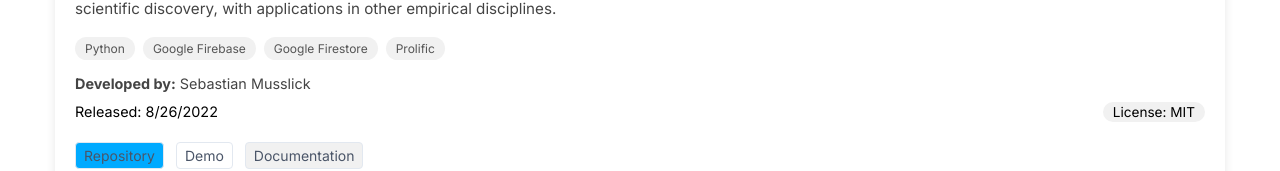
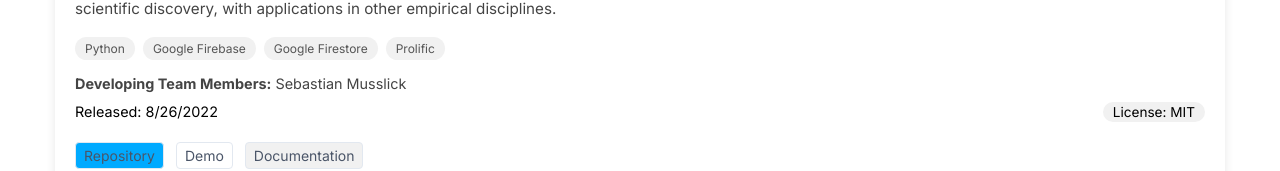
Before and after one commit to musslick/lab-website, a React (Create React App) app: page /software in a window 1280 px wide. Shown: the part 542-713 px from the top of the page. Built offline with nearby package versions, Linux system fonts and the light colour scheme.

Commit message:
updated software page

```diff
--- a/src/pages/Software.tsx
+++ b/src/pages/Software.tsx
@@ -64,7 +64,7 @@ const Software: React.FC = () => {
                 </div>
 
                 <div className="software-developed-by">
-                  <strong>Developed by:</strong> {item.developers.join(', ')}
+                  <strong>Developing Team Members:</strong> {item.developers.join(', ')}
                 </div>
 
                 <div className="software-meta">
```
